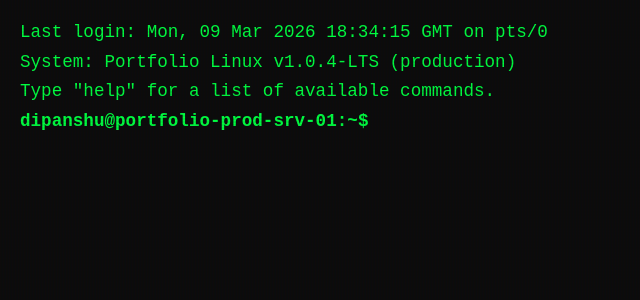
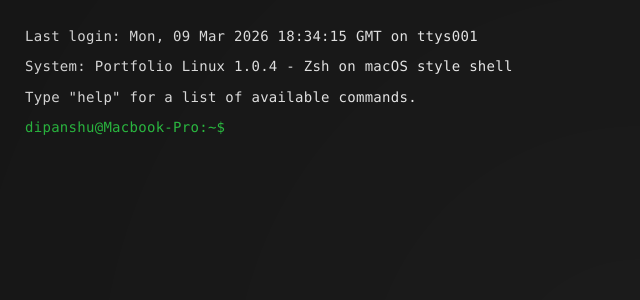
Before and after one commit to Dipanshu682/React-Portfolio, a React (Vite) app: page / in a window 1280 px wide. Shown: the top 300 px of the page, without its empty margins (0-640 px from the left). Built offline with nearby package versions, Linux system fonts and the light colour scheme.

Commit message:
style: update terminal to macOS aesthetic (SF Mono + Pro colors + MacBook label)

```diff
--- a/src/components/Terminal/Terminal.css
+++ b/src/components/Terminal/Terminal.css
@@ -1,9 +1,12 @@
 :root {
-    --bg-color: #0c0c0c;
-    --text-color: #00ff41;
-    --prompt-color: #00ff41;
+    --bg-color: #1c1c1c;
+    /* macOS Terminal "Pro" background */
+    --text-color: #ffffff;
+    /* Clean white text */
+    --prompt-color: #32d74b;
+    /* macOS-style vibrant green */
     --input-color: #ffffff;
-    --terminal-font: 'Courier New', Courier, monospace;
+    --terminal-font: 'SF Mono', Monaco, Menlo, Consolas, 'Courier New', monospace;
 }
 
 .terminal-container {
@@ -21,35 +24,36 @@
 }
 
 .terminal-body {
-    padding: 20px;
+    padding: 25px;
     flex-grow: 1;
     overflow-y: auto;
-    font-size: 1.1rem;
-    line-height: 1.4;
+    font-size: 14px;
+    /* Standard macOS terminal size */
+    line-height: 1.6;
     white-space: pre-wrap;
     z-index: 2;
+    letter-spacing: 0.02em;
 }
 
 .line.input {
-    color: #888;
+    color: #a0a0a0;
     margin-top: 5px;
 }
 
 .line.output {
-    margin-bottom: 5px;
+    margin-bottom: 8px;
 }
 
 .input-line {
     display: flex;
     align-items: center;
     flex-wrap: wrap;
-    /* Important for mobile */
 }
 
 .prompt {
     color: var(--prompt-color);
-    margin-right: 10px;
-    font-weight: bold;
+    margin-right: 8px;
+    font-weight: 500;
 }
 
 .input-line input {
@@ -57,26 +61,24 @@
     border: none;
     color: var(--input-color);
     font-family: var(--terminal-font);
-    font-size: 1.1rem;
+    font-size: 14px;
     flex-grow: 1;
     outline: none;
-    caret-color: var(--text-color);
+    caret-color: #7d7d7d;
+    /* Standard block/line cursor color */
     min-width: 100px;
 }
 
-/* CRT Overlay Effect */
+/* Subtle Glassmorphism for full screen */
 .terminal-overlay {
     position: absolute;
     top: 0;
     left: 0;
     width: 100%;
     height: 100%;
-    background: linear-gradient(rgba(18, 16, 16, 0) 50%, rgba(0, 0, 0, 0.1) 50%),
-        linear-gradient(90deg, rgba(255, 0, 0, 0.03), rgba(0, 255, 0, 0.01), rgba(0, 0, 255, 0.03));
-    background-size: 100% 3px, 3px 100%;
+    background: radial-gradient(circle at center, transparent 0%, rgba(0, 0, 0, 0.2) 100%);
     pointer-events: none;
     z-index: 10;
-    opacity: 0.6;
 }
 
 /* Hide Scrollbar */
@@ -91,11 +93,11 @@
 
 @media (max-width: 600px) {
     .terminal-body {
-        padding: 10px;
-        font-size: 0.85rem;
+        padding: 15px;
+        font-size: 12px;
     }
 
     .input-line input {
-        font-size: 0.85rem;
+        font-size: 12px;
     }
 }
--- a/src/components/Terminal/Terminal.jsx
+++ b/src/components/Terminal/Terminal.jsx
@@ -5,8 +5,8 @@ import { handleCommand } from "./commands";
 const Terminal = () => {
     const [input, setInput] = useState("");
     const [history, setHistory] = useState([
-        { type: "output", content: "Last login: " + new Date().toUTCString() + " on pts/0" },
-        { type: "output", content: "System: Portfolio Linux v1.0.4-LTS (production)" },
+        { type: "output", content: "Last login: " + new Date().toUTCString() + " on ttys001" },
+        { type: "output", content: "System: Portfolio Linux 1.0.4 - Zsh on macOS style shell" },
         { type: "output", content: 'Type "help" for a list of available commands.' },
     ]);
     const [currentPath, setCurrentPath] = useState("/home/dipanshu");
@@ -28,7 +28,7 @@ const Terminal = () => {
     const handleKeyDown = (e) => {
         if (e.key === "Enter") {
             const trimmedInput = input.trim();
-            const newHistory = [...history, { type: "input", content: `dipanshu@portfolio-prod-srv-01:${currentPath.replace("/home/dipanshu", "~")}$ ${input}` }];
+            const newHistory = [...history, { type: "input", content: `dipanshu@Macbook-Pro:${currentPath.replace("/home/dipanshu", "~")}$ ${input}` }];
 
             const result = handleCommand(input, currentPath, setHistory, setCurrentPath);
 
@@ -71,7 +71,7 @@ const Terminal = () => {
                 ))}
                 <div className="input-line">
                     <span className="prompt">
-                        dipanshu@portfolio-prod-srv-01:{currentPath.replace("/home/dipanshu", "~")}$
+                        dipanshu@Macbook-Pro:{currentPath.replace("/home/dipanshu", "~")}$
                     </span>
                     <input
                         ref={inputRef}
```
